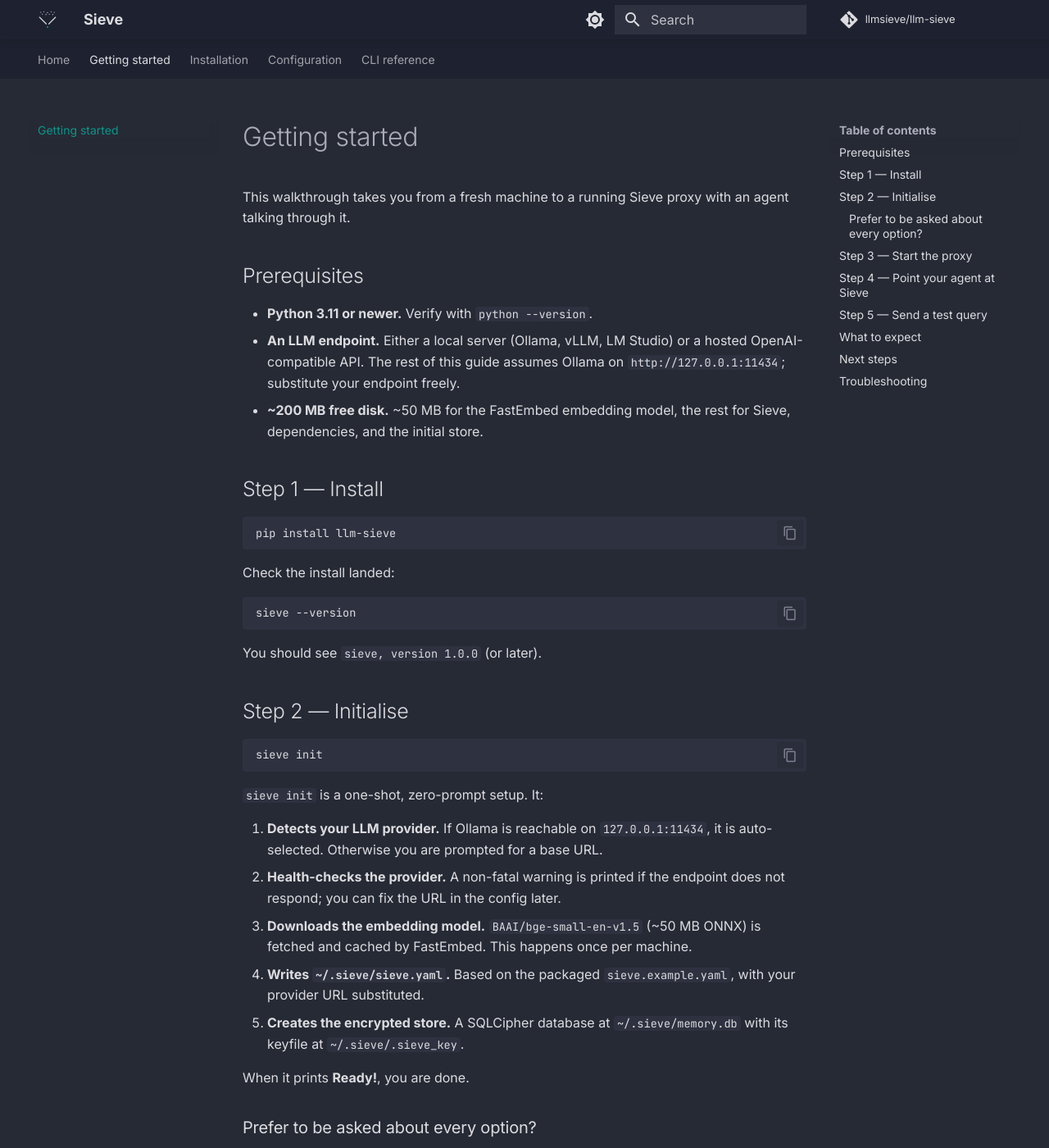
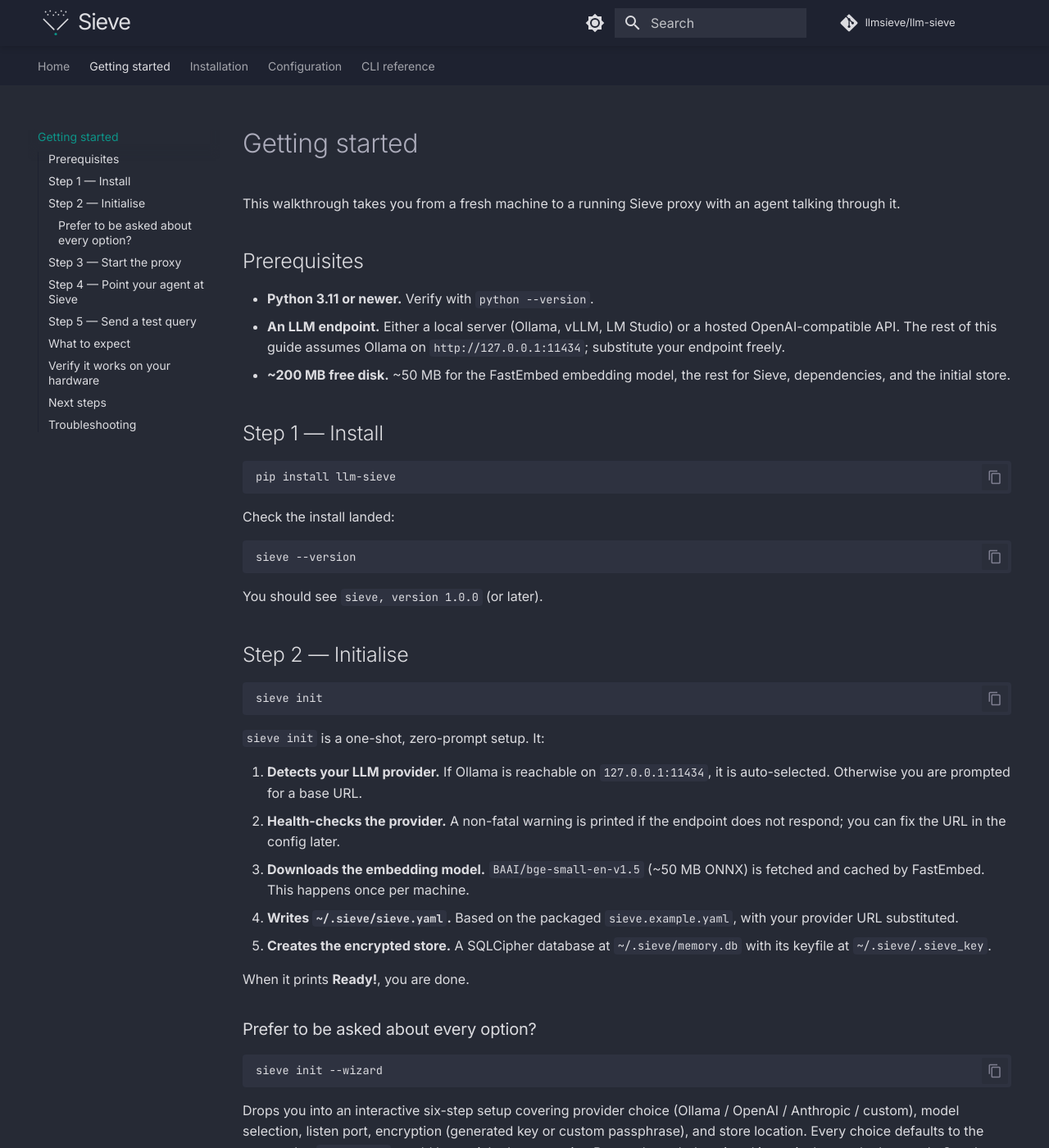
Before and after one commit to llmsieve/llm-sieve, an MkDocs documentation site: the page built from docs/getting-started.md, in a window 1280 px wide and 1400 px high. Shown: the whole window at 82% size. Built offline with MkDocs 1.6.1 and Material for MkDocs 9.7.7, drawn with Linux system fonts in a browser that asks for light colours; comment, search, counter and statistics services are not loaded; some of the changed text lies outside the part shown.

Commit message:
docs: align MkDocs theme with brand + integrate benchmark
Addresses the Launch Polish brand + readability asks:

- Swap the header logo for the full lockup (icon + Sieve wordmark)
  via docs/overrides/partials/logo.html so the brand reads at a glance.
- Hide the duplicate "Sieve" site-name text next to the logo (still
  announced to screen readers).
- Fix light-mode inline-code contrast: the default palette previously
  inherited the dark theme's code colours, rendering commands like
  `sieve benchmark` as teal text on a dark slab. Now: pale grey slab,
  near-black text on both inline and fenced code.
- Move the page table of contents into the left navigation via the
  Material `toc.integrate` feature flag — one sidebar on the left,
  nothing on the right.
- Add a `sieve benchmark` entry to the CLI reference and a "Verify it
  works on your hardware" section in Getting started, both pointing
  at the new benchmark command.
- Gitignore the MkDocs `site/` build output.

Verified visually with Playwright screenshots in both themes.

Co-Authored-By: Claude Opus 4.7 (1M context) <noreply@anthropic.com>

````diff
--- a/docs/getting-started.md
+++ b/docs/getting-started.md
@@ -99,7 +99,19 @@ curl http://127.0.0.1:11435/api/chat \
 
 **Warm operation.** Once the store has content, tool schemas and repeated instructions start being stripped, relevant facts start being injected on demand, and absence-probe questions begin being refused rather than fabricated.
 
-**Per-turn diagnostics.** Sieve adds response headers to every turn — `X-Sieve-Rounds`, `X-Sieve-Proxy-Us`, and a few others — which are safe to log if you want to watch what the proxy is doing.
+**Per-turn diagnostics.** Sieve adds response headers to every turn — `X-Sieve-Rounds`, `X-Sieve-Proxy-Us`, `X-Sieve-Inbound-Tokens`, `X-Sieve-Outbound-Tokens` — which are safe to log if you want to watch what the proxy is doing.
+
+## Verify it works on your hardware
+
+Run the built-in benchmark:
+
+```bash
+sieve benchmark
+```
+
+This drives a 15-message scripted conversation through the proxy and prints a per-turn table plus overall totals — inbound vs outbound tokens, facts learned per turn, response time, and whether the absence-signal layer fires on a trap query. The prompts do not depend on the model knowing specific facts, so it works with any Ollama or OpenAI-compatible endpoint `sieve.yaml` is pointed at.
+
+The wizard offers to run it for you at the end of `sieve init --wizard`.
 
 ## Next steps
 
--- a/docs/overrides/partials/logo.html
+++ b/docs/overrides/partials/logo.html
@@ -1,9 +1,11 @@
 {#-
-  Inline the Sieve logo so `currentColor` resolves to the header text color,
-  making the icon visible on both light and dark themes.
+  Inline the Sieve lockup (icon + wordmark) so `currentColor` resolves
+  to the header text color and the brand is visible on both themes.
+  The wider viewBox renders the full lockup rather than just the icon.
 -#}
-<svg xmlns="http://www.w3.org/2000/svg" viewBox="0 0 64 64" role="img" aria-label="Sieve icon" class="md-header__logo-svg">
+<svg xmlns="http://www.w3.org/2000/svg" viewBox="0 0 340 64" role="img" aria-label="Sieve" class="md-header__logo-svg">
   <title>Sieve</title>
+  <desc>Sieve logo: filter icon with wordmark.</desc>
   <g fill="currentColor">
     <circle cx="10" cy="8" r="1.6"/>
     <circle cx="20" cy="6" r="1.6"/>
@@ -18,4 +20,8 @@
   <path d="M6 24 L28 46" stroke="currentColor" stroke-width="3" stroke-linecap="round" fill="none"/>
   <path d="M58 24 L36 46" stroke="currentColor" stroke-width="3" stroke-linecap="round" fill="none"/>
   <circle cx="32" cy="56" r="2.8" fill="#0D9488"/>
+  <text x="80" y="46"
+        font-family="Inter, -apple-system, BlinkMacSystemFont, 'Segoe UI', Helvetica, Arial, sans-serif"
+        font-size="48" font-weight="500" letter-spacing="-2"
+        fill="currentColor">Sieve</text>
 </svg>
--- a/docs/stylesheets/custom.css
+++ b/docs/stylesheets/custom.css
@@ -1,4 +1,14 @@
-/* ===== Brand colours ===== */
+/* ============================================================
+ * Sieve brand overrides for MkDocs Material.
+ *
+ * - Brand palette: deep navy (#262a35) + teal accent (#0D9488)
+ * - Header uses the full lockup (icon + wordmark) via
+ *   docs/overrides/partials/logo.html
+ * - Code blocks and inline code render cleanly on both themes
+ * - Page TOC is merged into the left navigation (toc.integrate)
+ * ========================================================== */
+
+/* ── Dark (default, matches brand background) ───────────────── */
 [data-md-color-scheme="slate"] {
   --md-default-bg-color: #262a35;
   --md-default-fg-color--light: #ABABBA;
@@ -15,63 +25,114 @@
   --md-footer-fg-color: #ABABBA;
 }
 
+/* ── Light ──────────────────────────────────────────────────── */
+/*
+ * Previously the light scheme inherited the dark code colours,
+ * which rendered commands as teal on a dark slab — unreadable.
+ * Use a very light slab with dark foreground so inline commands
+ * like `sieve benchmark` read cleanly against white page content.
+ */
 [data-md-color-scheme="default"] {
-  --md-primary-fg-color: #262a35;
+  --md-primary-fg-color: #262a35;       /* header bar remains dark navy */
   --md-primary-bg-color: #ffffff;
   --md-accent-fg-color: #0D9488;
   --md-typeset-a-color: #0D9488;
+  --md-default-fg-color: #1f2937;
+  --md-default-fg-color--light: #4b5563;
+  --md-default-fg-color--lightest: #9ca3af;
+  --md-code-bg-color: #f1f3f5;          /* pale grey slab */
+  --md-code-fg-color: #1f2937;          /* near-black text */
 }
 
-/* Header bar — dark navy, not bright teal */
+/* ── Header ─────────────────────────────────────────────────── */
 .md-header {
   background-color: var(--md-primary-fg-color);
   box-shadow: 0 2px 8px rgba(0,0,0,0.15);
 }
 
-/* Tabs bar under header */
 .md-tabs {
   background-color: var(--md-primary-fg-color);
 }
 
-/* Inline SVG logo — inherits header text color via currentColor */
-.md-header__logo-svg {
-  width: 1.5rem;
-  height: 1.5rem;
+/*
+ * The lockup SVG carries the "Sieve" wordmark, so hide the
+ * separate site-name text that Material renders next to the logo;
+ * keep it visible to screen readers.
+ */
+.md-header__topic:first-child .md-ellipsis {
+  position: absolute;
+  width: 1px;
+  height: 1px;
+  padding: 0;
+  margin: -1px;
+  overflow: hidden;
+  clip: rect(0, 0, 0, 0);
+  white-space: nowrap;
+  border: 0;
+}
+
+/*
+ * Give the header logo room to render the full lockup. The SVG
+ * viewBox is 340×64 — roughly 5.3:1 — so we fix a height and let
+ * width scale. `currentColor` on strokes picks up the header's
+ * foreground, so it works on both themes.
+ */
+.md-header__button.md-logo {
+  padding: 0.3rem 0.6rem;
+}
+.md-header__button.md-logo :is(img, svg, .md-header__logo-svg) {
+  height: 1.8rem;
+  width: auto;
   color: var(--md-primary-bg-color);
 }
 
-/* Code blocks */
-.md-typeset code {
+/* ── Code ───────────────────────────────────────────────────── */
+.md-typeset code,
+.md-typeset :not(pre) > code {
+  background-color: var(--md-code-bg-color);
+  color: var(--md-code-fg-color);
   border-radius: 4px;
+  padding: 0.1em 0.35em;
 }
 
-/* Links — teal accent */
+/* Fenced code blocks pick up the same palette. */
+.md-typeset pre > code {
+  background-color: var(--md-code-bg-color);
+  color: var(--md-code-fg-color);
+}
+
+/* ── Links ──────────────────────────────────────────────────── */
 .md-typeset a:hover {
   color: #14b8a6;
 }
 
-/* Search bar */
+/* ── Search ─────────────────────────────────────────────────── */
 [data-md-color-scheme="slate"] .md-search__input {
   background-color: #2e3240;
 }
+[data-md-color-scheme="default"] .md-search__input {
+  background-color: #f1f3f5;
+}
 
-/* Navigation sidebar */
+/* ── Sidebars ───────────────────────────────────────────────── */
 [data-md-color-scheme="slate"] .md-sidebar {
   border-right-color: #3d4255;
 }
 
-/* Table of contents */
 [data-md-color-scheme="slate"] .md-nav__link--active {
   color: #0D9488;
 }
+[data-md-color-scheme="default"] .md-nav__link--active {
+  color: #0D9488;
+}
 
-/* Admonitions */
+/* ── Admonitions ────────────────────────────────────────────── */
 [data-md-color-scheme="slate"] .md-typeset .admonition {
   border-color: #3d4255;
   background-color: #2e3240;
 }
 
-/* Footer */
+/* ── Footer ─────────────────────────────────────────────────── */
 .md-footer {
   background-color: var(--md-footer-bg-color);
 }
--- a/mkdocs.yml
+++ b/mkdocs.yml
@@ -36,6 +36,9 @@ theme:
     - search.suggest
     - search.highlight
     - content.code.copy
+    # Fold the per-page table of contents into the left navigation
+    # instead of showing it as a separate right-hand column.
+    - toc.integrate
 
 extra_css:
   - stylesheets/custom.css
````
Also changed, not shown: docs/cli-reference.md (+14 -0 lines), 1 other file.
